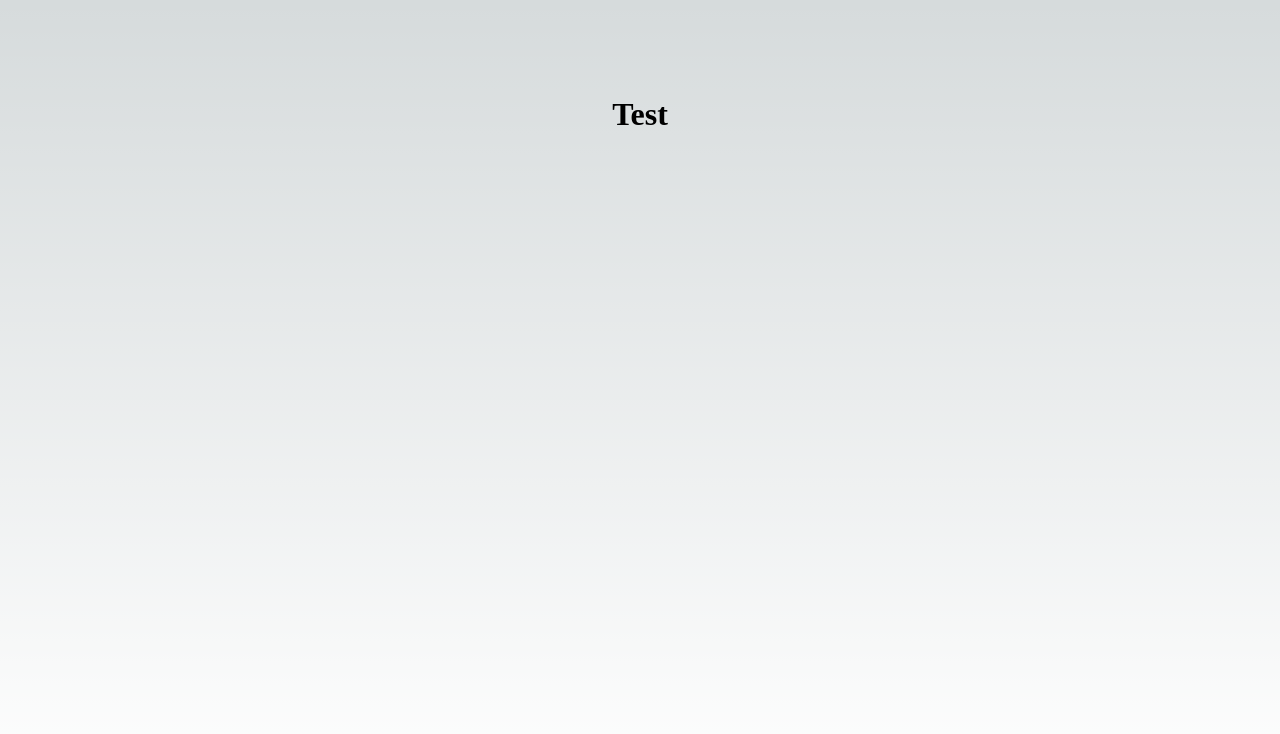
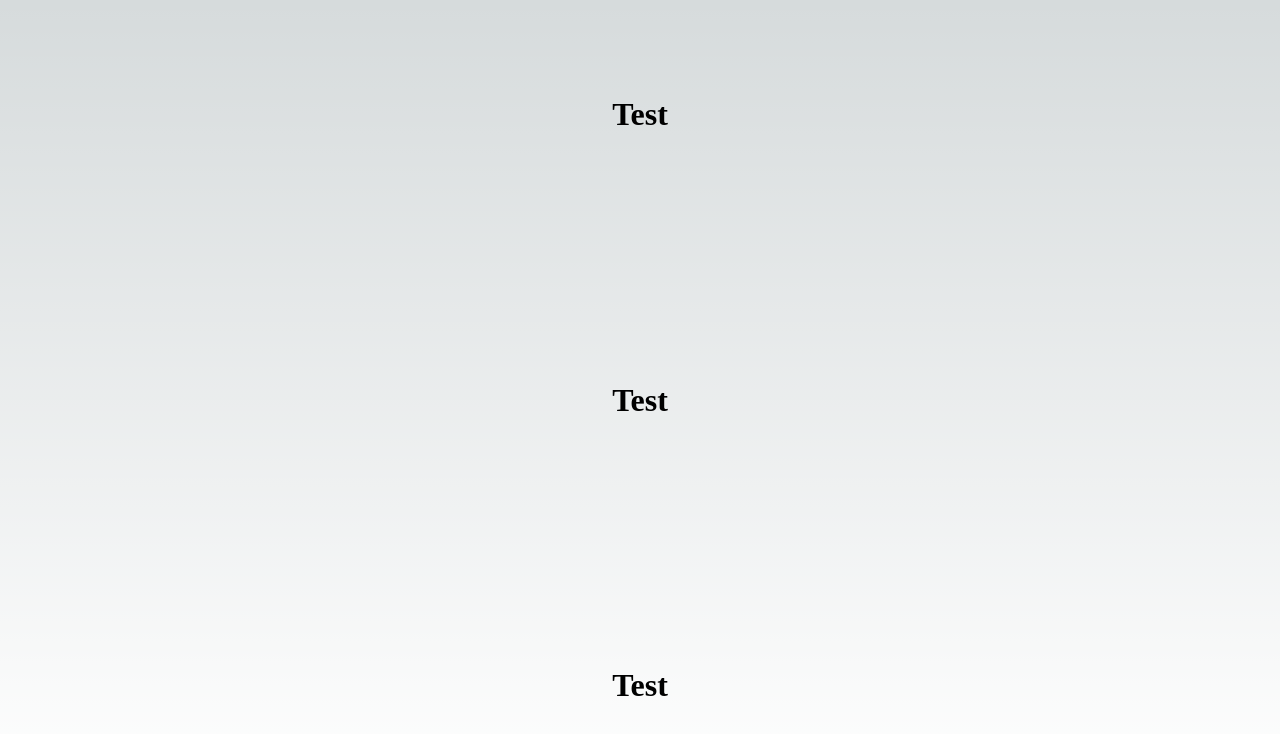
Before and after one commit to aromanbd/circleci-test, a Next.js app: page / in a window 1280 px wide. Shown: the top 734 px of the page. Built offline with nearby package versions, Linux system fonts and the light colour scheme.

Commit message:
test skip ci

```diff
--- a/pages/index.tsx
+++ b/pages/index.tsx
@@ -16,6 +16,8 @@ export default function Home() {
       </Head>
       <main className={styles.main}>
         <h1>Test</h1>
+        <h1>Test</h1>
+        <h1>Test</h1>
       </main>
     </>
   );
```
